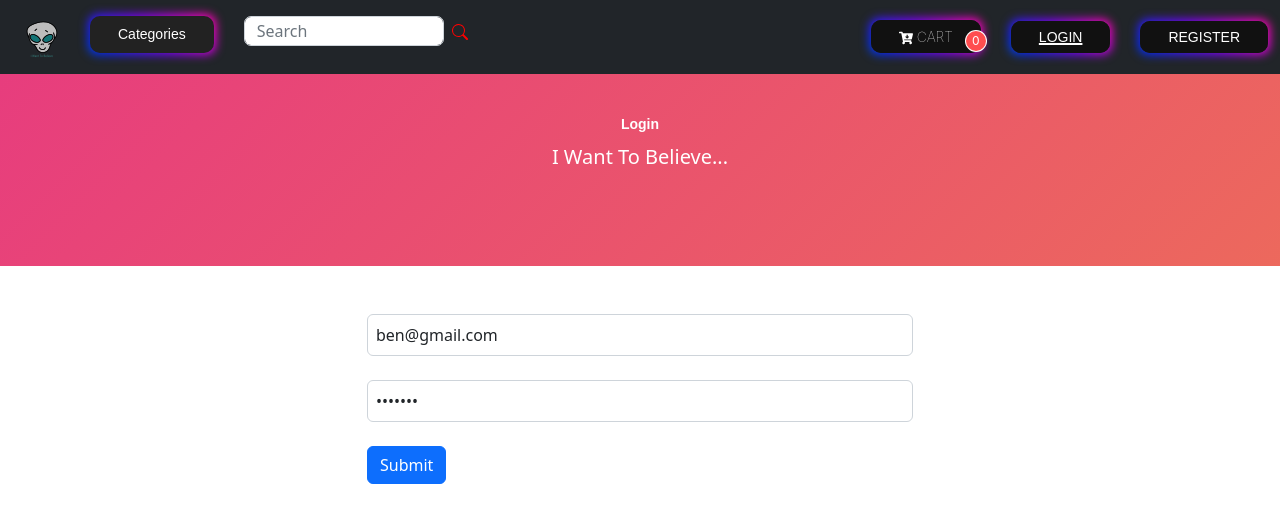
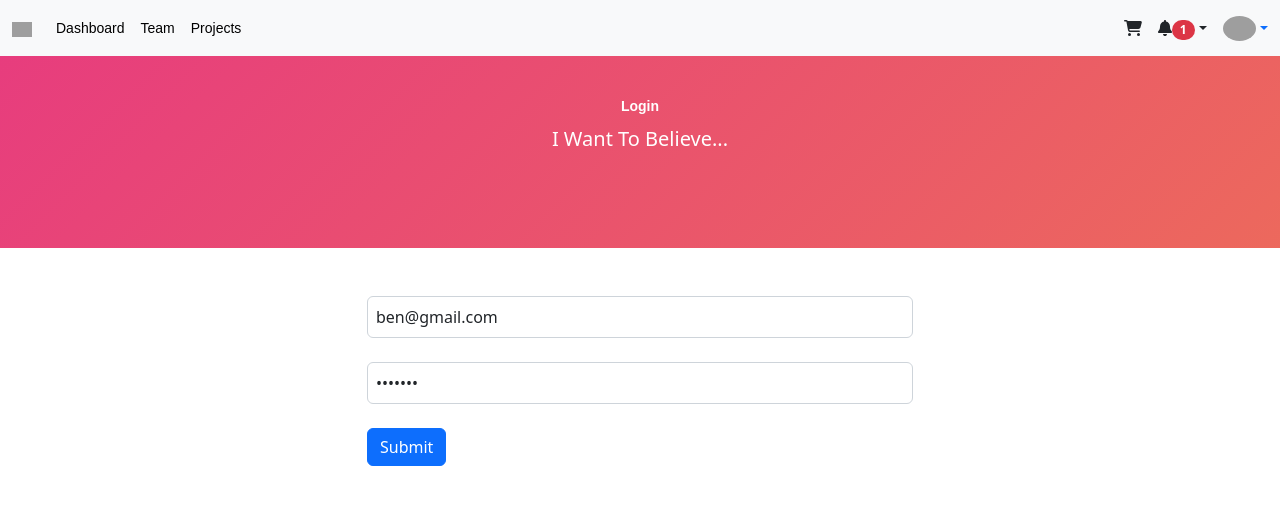
Before and after one commit to Bernardas92/eshop-client, a React (Create React App) app: page /login in a window 1280 px wide. Shown: the top 522 px of the page. Built offline with nearby package versions, Linux system fonts and the light colour scheme; no server answers; grey boxes are pictures that could not be loaded.

Commit message:
nav update

```diff
--- a/package.json
+++ b/package.json
@@ -6,11 +6,16 @@
   },
   "private": true,
   "dependencies": {
+    "@fortawesome/fontawesome-svg-core": "^6.2.1",
+    "@fortawesome/free-regular-svg-icons": "^6.2.1",
+    "@fortawesome/free-solid-svg-icons": "^6.2.1",
+    "@fortawesome/react-fontawesome": "^0.2.0",
     "@testing-library/jest-dom": "^5.16.5",
     "@testing-library/react": "^13.4.0",
     "@testing-library/user-event": "^13.5.0",
     "antd": "^5.0.3",
     "axios": "^1.2.0",
+    "babel-plugin-macros": "^3.1.0",
     "bootstrap": "^5.2.3",
     "braintree": "^3.12.0",
     "braintree-web-drop-in-react": "^1.2.1",
--- a/src/components/nav/Menu.js
+++ b/src/components/nav/Menu.js
@@ -1,3 +1,6 @@
+import "../../index.css";
+import { FontAwesomeIcon } from '@fortawesome/react-fontawesome';
+import { faCartShopping, faBell, faBars } from '@fortawesome/free-solid-svg-icons';
 import { NavLink } from "react-router-dom";
 import { useAuth } from "../../context/auth";
 import { useNavigate } from "react-router-dom";
@@ -8,7 +11,6 @@ import Logo from "../../images/Grey.png";
 import { FaShoppingBag, FaCartArrowDown } from "react-icons/fa";
 import { FiUser } from "react-icons/fi";
 import { TbLogout } from "react-icons/tb";
-import "../../index.css";
 
 export default function Menu() {
   // context
@@ -27,105 +29,79 @@ export default function Menu() {
   };
 
   return (
-    <>
-      <nav className="navbar navbar-expand-lg navbar-light bg-dark">
+    <nav className="navbar navbar-expand-lg navbar-light bg-light">
+  {/* Container wrapper */}
   <div className="container-fluid">
+    {/* Toggle button */}
+    <button className="navbar-toggler" type="button" data-mdb-toggle="collapse" data-mdb-target="#navbarSupportedContent" aria-controls="navbarSupportedContent" aria-expanded="false" aria-label="Toggle navigation">
+    <FontAwesomeIcon icon={ faBars } />
+    </button>
+    {/* Collapsible wrapper */}
+    <div className="collapse navbar-collapse" id="navbarSupportedContent">
+      {/* Navbar brand */}
+      <a className="navbar-brand mt-2 mt-lg-0" href="#">
+        <img src="https://mdbcdn.b-cdn.net/img/logo/mdb-transaprent-noshadows.webp" height={15} alt="MDB Logo" loading="lazy" />
+      </a>
+      {/* Left links */}
       <ul className="navbar-nav me-auto mb-2 mb-lg-0">
-            <li className="logo" style={{ marginRight: "20px" }}>
-              <NavLink className="nav-link" aria-current="page" to="/">
-                <img src={Logo} alt="logo" />
-              </NavLink>
-            </li>
-
-            <li>
-              <button
-                className="button-85 mt-2"
-                style={{ marginRight: "30px" }}
-                type="button"
-                data-bs-toggle="collapse"
-                data-bs-target="#collapseExample"
-                aria-expanded="false"
-                aria-controls="collapseExample"
-              >
-                Categories
-              </button>
-            </li>
-            <Search />
-          </ul>
-          <div className="d-flex align-items-center">
-            <li className="nav-item" style={{ marginRight: "30px" }}>
-              <Badge
-                count={cart?.length >= 1 ? cart.length : 0}
-                offset={[-5, 11]}
-                showZero={true}
-              >
-                <NavLink className="button-85" aria-current="page" to="/cart">
-                  <FaCartArrowDown /> CART
-                </NavLink>
-              </Badge>
-            </li>
-
-            {!auth?.user ? (
-              <>
-                <li className="nav-item" style={{ marginRight: "30px" }}>
-                  <NavLink className="button-85" to="/login">
-                    LOGIN
-                  </NavLink>
+        <li className="nav-item">
+          <a className="nav-link" href="#">Dashboard</a>
         </li>
         <li className="nav-item">
-                  <NavLink className="button-85" to="/register">
-                    REGISTER
-                  </NavLink>
+          <a className="nav-link" href="#">Team</a>
         </li>
-              </>
-            ) : (
-              <div className="dropdown">
-                <li>
-                  <button
-                    className="pointer button-85"
-                    type="button"
-                    data-bs-toggle="dropdown"
-                  >
-                    Menu
-                  </button>
-
-                  <ul className="dropdown-menu p-3">
-                    <li className="nav-link mb-3">
-                      {auth?.user?.name?.toUpperCase()}
-                    </li>
-
-                    <li>
-                      <NavLink
-                        className="nav-link"
-                        to={`/dashboard/${
-                          auth?.user?.role === 1 ? "admin" : "user"
-                        }`}
-                      >
-                        <FiUser /> Profile
-                      </NavLink>
-                      <li className="nav-item mt-1">
-                        <NavLink
-                          className="nav-link"
-                          aria-current="page"
-                          to="/shop"
-                        >
-                          <FaShoppingBag /> Shop
-                        </NavLink>
-                      </li>
-                    </li>
-
-                    <li className="nav-item pointer">
-                      <a onClick={logout} className="nav-link mt-1">
-                        <TbLogout /> Logout
-                      </a>
+        <li className="nav-item">
+          <a className="nav-link" href="#">Projects</a>
         </li>
       </ul>
+      {/* Left links */}
+    </div>
+    {/* Collapsible wrapper */}
+    {/* Right elements */}
+    <div className="d-flex align-items-center">
+      {/* Icon */}
+      <a className="text-reset me-3" href="#">
+      <FontAwesomeIcon icon={ faCartShopping } />
+      </a>
+      {/* Notifications */}
+      <div className="dropdown">
+        <a className="text-reset me-3 dropdown-toggle hidden-arrow" href="#" id="navbarDropdownMenuLink" role="button" data-mdb-toggle="dropdown" aria-expanded="false">
+        <FontAwesomeIcon icon={ faBell } />
+          <span className="badge rounded-pill badge-notification bg-danger">1</span>
+        </a>
+        <ul className="dropdown-menu dropdown-menu-end" aria-labelledby="navbarDropdownMenuLink">
+          <li>
+            <a className="dropdown-item" href="#">Some news</a>
           </li>
+          <li>
+            <a className="dropdown-item" href="#">Another news</a>
+          </li>
+          <li>
+            <a className="dropdown-item" href="#">Something else here</a>
+          </li>
+        </ul>
       </div>
-            )}
+      {/* Avatar */}
+      <div className="dropdown">
+        <a className="dropdown-toggle d-flex align-items-center hidden-arrow" href="#" id="navbarDropdownMenuAvatar" role="button" data-mdb-toggle="dropdown" aria-expanded="false">
+          <img src="https://mdbcdn.b-cdn.net/img/new/avatars/2.webp" className="rounded-circle" height={25} alt="Black and White Portrait of a Man" loading="lazy" />
+        </a>
+        <ul className="dropdown-menu dropdown-menu-end" aria-labelledby="navbarDropdownMenuAvatar">
+          <li>
+            <a className="dropdown-item" href="#">My profile</a>
+          </li>
+          <li>
+            <a className="dropdown-item" href="#">Settings</a>
+          </li>
+          <li>
+            <a className="dropdown-item" href="#">Logout</a>
+          </li>
+        </ul>
       </div>
     </div>
+    {/* Right elements */}
+  </div>
+  {/* Container wrapper */}
 </nav>
-    </>
   );
 }
--- a/src/index.css
+++ b/src/index.css
@@ -17,7 +17,7 @@ li {
 }
 
 .nav-link {
-  color:rgb(255, 255, 255);
+  color:rgb(0, 0, 0);
 }
 
 .item {
@@ -31,7 +31,7 @@ li {
 }
 
 .item:hover {
-  color:rgb(229, 229, 229);
+  color:rgb(46, 45, 45);
 }
 
 .dropdown-menu {
--- a/src/index.js
+++ b/src/index.js
@@ -5,7 +5,6 @@ import App from "./App";
 import { AuthProvider } from "./context/auth";
 import { SearchProvider } from "./context/search";
 import { CartProvider } from "./context/cart";
-
 
 const root = ReactDOM.createRoot(document.getElementById("root"));
 root.render(
```
Also changed, not shown: src/components/nav/Navbar.js (added), 1 other file (tests, documents, lock files or other folders). Lines whose indentation alone changed are shown as unchanged.
